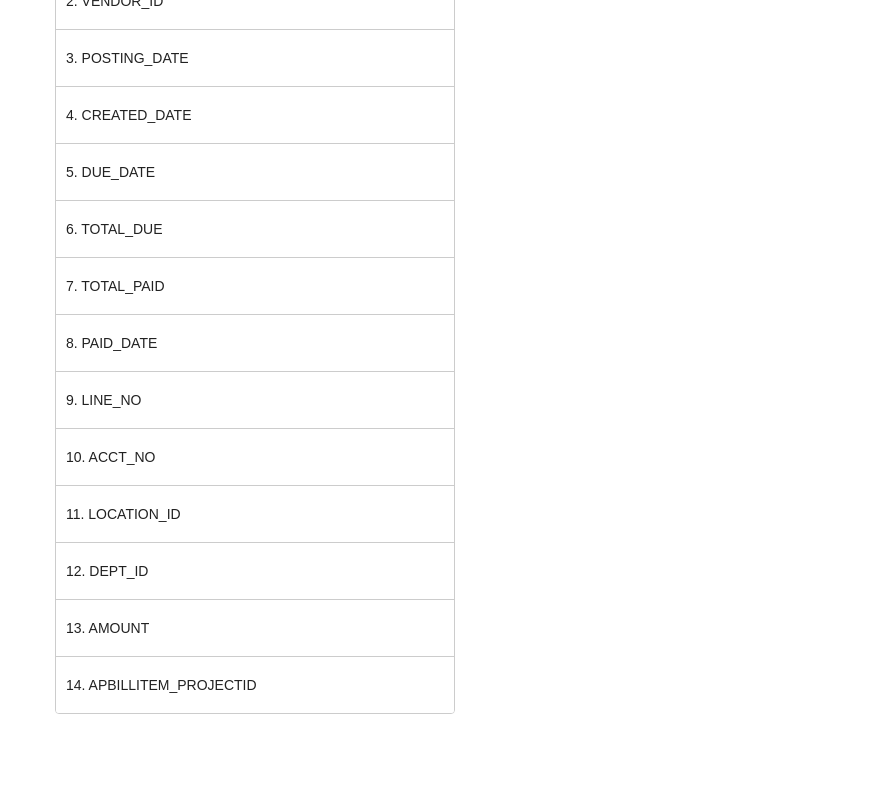
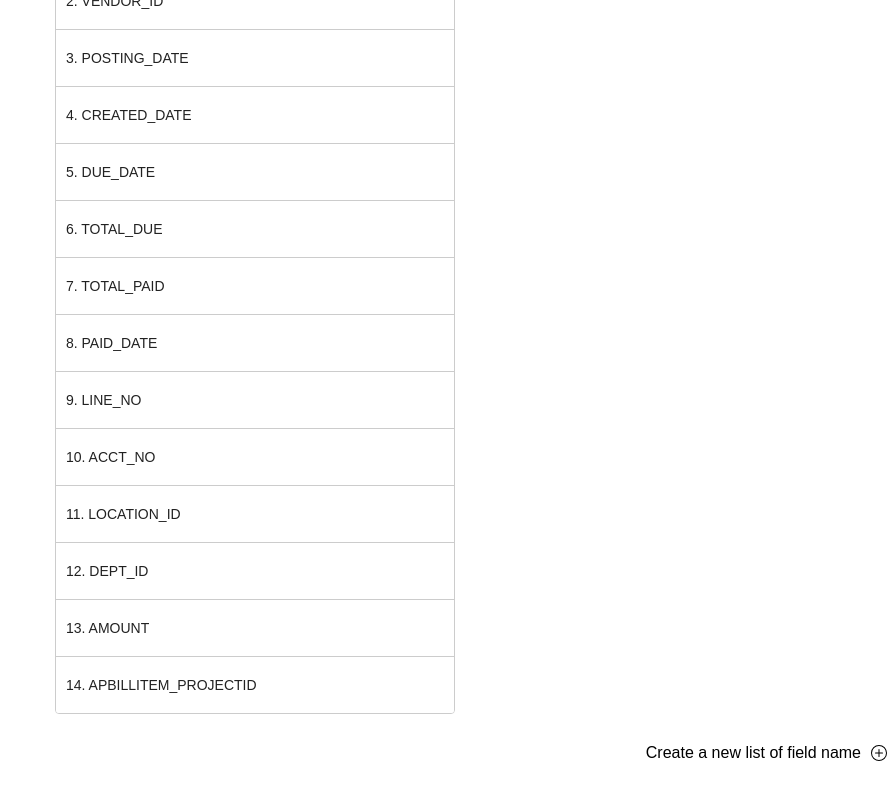
Before and after one commit to yuchilai/APExcelConvert, an Angular app: page / in a window 1280 px wide. Shown: the part 1273-2073 px from the top of the page, without its empty margins (385-1280 px from the left). Built offline with nearby package versions, Linux system fonts and the light colour scheme.

Commit message:
5 files modified

```diff
--- a/package.json
+++ b/package.json
@@ -18,6 +18,7 @@
     "file-saver": "2.0.5",
     "lodash": "4.17.21",
     "rxjs": "7.3.0",
+    "sweetalert2": "^11.1.5",
     "tslib": "2.3.1",
     "xlsx": "0.13.3",
     "zone.js": "0.11.4"
--- a/src/app/app.component.css
+++ b/src/app/app.component.css
@@ -190,6 +190,22 @@ p {
   border-radius: 5px 5px 0 0;
 }
 
+#arrow-return-left-icon{
+  cursor: pointer;
+}
+#arrow-return-left-icon:hover{
+  background-color: #b1b1b1;
+}
+
+
+.edit-container {
+  display: flex;
+  justify-content: center;
+}
+
+.editing-wrapper {
+}
+
 .editing-btn-box {
   display: flex;
   justify-content: space-between;
@@ -288,6 +304,22 @@ p {
   cursor: pointer;
 }
 
+.create-list-container {
+}
+
+.create-icon {
+  display: flex;
+  justify-content: flex-end;
+  align-items: center;
+  gap: 10px;
+}
+
+.adding-icon {
+}
+
+.create-list-title {
+}
+
 .noselect {
   -webkit-touch-callout: none; /* iOS Safari */
   -webkit-user-select: none; /* Safari */
--- a/src/app/app.component.html
+++ b/src/app/app.component.html
@@ -269,14 +269,8 @@
     </div>
   </div>
 
-  <!-- <button type="button" class="{{!isEdit ? 'btn btn-primary' : 'btn btn-danger'}}" (click)=editOrder()>{{!isEdit ? 'Edit' : 'Close'}}</button> -->
-
-  <!-- <button (click)=editOrder() *ngIf="isEdit" type="button" class="btn btn-outline-secondary">
-  <svg xmlns="http://www.w3.org/2000/svg" width="16" height="16" fill="currentColor" class="bi bi-x-lg" viewBox="0 0 16 16">
-    <path d="M1.293 1.293a1 1 0 0 1 1.414 0L8 6.586l5.293-5.293a1 1 0 1 1 1.414 1.414L9.414 8l5.293 5.293a1 1 0 0 1-1.414 1.414L8 9.414l-5.293 5.293a1 1 0 0 1-1.414-1.414L6.586 8 1.293 2.707a1 1 0 0 1 0-1.414z"/>
-  </svg>
-</button> -->
   <div *ngIf="isEdit" class="edit-container">
+    <div class="editing-wrapper">
       <div class="editing-btn-box">
         <button
           type="button"
@@ -343,14 +337,34 @@
             </svg>
           </div>
         </div>
+        <div *ngIf="isAdding" class="input-group">
           <input
             (keyup.enter)="saveInvoiceColumn()"
             [(ngModel)]="inputToBeAdded"
-        *ngIf="isAdding"
             id="add-input"
             class="form-control form-control-lg"
             type="text"
           />
+          <span
+            (click)="saveInvoiceColumn()"
+            class="input-group-text"
+            id="arrow-return-left-icon"
+          >
+            <svg
+              xmlns="http://www.w3.org/2000/svg"
+              width="16"
+              height="16"
+              fill="currentColor"
+              class="bi bi-arrow-return-left"
+              viewBox="0 0 16 16"
+            >
+              <path
+                fill-rule="evenodd"
+                d="M14.5 1.5a.5.5 0 0 1 .5.5v4.8a2.5 2.5 0 0 1-2.5 2.5H2.707l3.347 3.346a.5.5 0 0 1-.708.708l-4.2-4.2a.5.5 0 0 1 0-.708l4-4a.5.5 0 1 1 .708.708L2.707 8.3H12.5A1.5 1.5 0 0 0 14 6.8V2a.5.5 0 0 1 .5-.5z"
+              ></path>
+            </svg>
+          </span>
+        </div>
         <!-- <div class="input-group mb-3">
   <input type="text" class="form-control" placeholder="Recipient's username" aria-label="Recipient's username" aria-describedby="basic-addon2">
   <div class="input-group-append">
@@ -360,6 +374,30 @@
       </div>
     </div>
   </div>
+</div>
+<div class="create-list-container">
+  <div class="create-icon">
+    <span class="create-list-title">Create a new list of field name</span>
+    <div class="adding-icon">
+      <svg
+        xmlns="http://www.w3.org/2000/svg"
+        width="16"
+        height="16"
+        fill="currentColor"
+        class="bi bi-plus-circle"
+        viewBox="0 0 16 16"
+      >
+        <path
+          d="M8 15A7 7 0 1 1 8 1a7 7 0 0 1 0 14zm0 1A8 8 0 1 0 8 0a8 8 0 0 0 0 16z"
+        />
+        <path
+          d="M8 4a.5.5 0 0 1 .5.5v3h3a.5.5 0 0 1 0 1h-3v3a.5.5 0 0 1-1 0v-3h-3a.5.5 0 0 1 0-1h3v-3A.5.5 0 0 1 8 4z"
+        />
+      </svg>
+    </div>
+  </div>
+</div>
+
 <div class="footer"></div>
 
 <!-- <hr>
--- a/src/app/app.module.ts
+++ b/src/app/app.module.ts
@@ -8,8 +8,9 @@ import { AppComponent } from './app.component';
 import { HelloComponent } from './hello.component';
 import { ExcelService } from './service/excel.service';
 
+
 @NgModule({
-  imports:      [ BrowserModule, FormsModule, DragDropModule, BrowserAnimationsModule, ],
+  imports:      [ BrowserModule, FormsModule, DragDropModule, BrowserAnimationsModule],
   declarations: [ AppComponent, HelloComponent ],
   bootstrap:    [ AppComponent ],
   providers: [ExcelService]
```
Also changed, not shown: src/app/app.component.ts (+77 -70 lines). Lines whose indentation alone changed are shown as unchanged.
